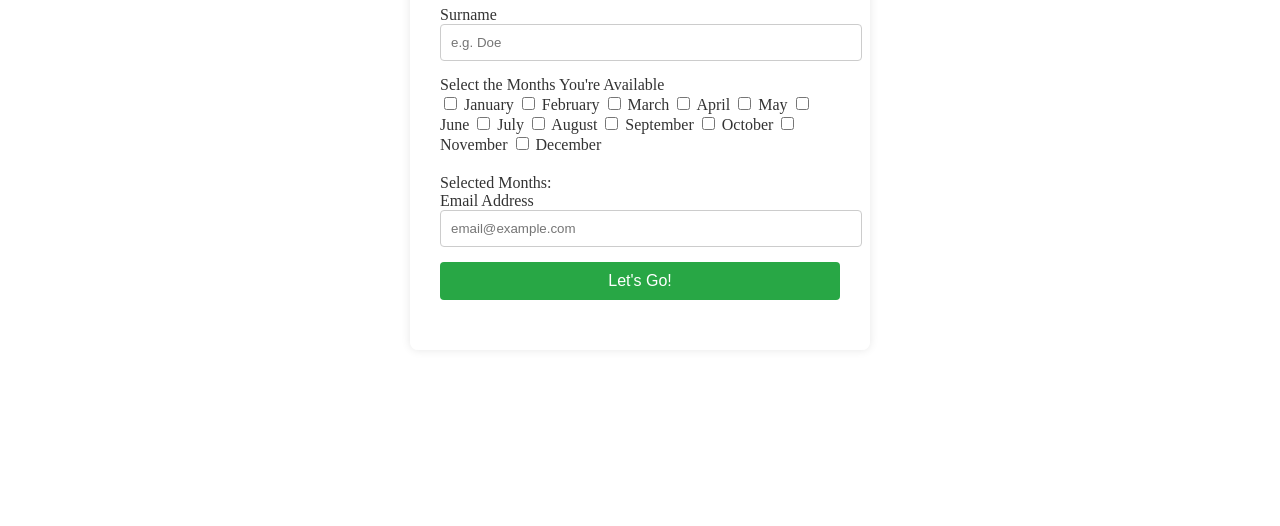
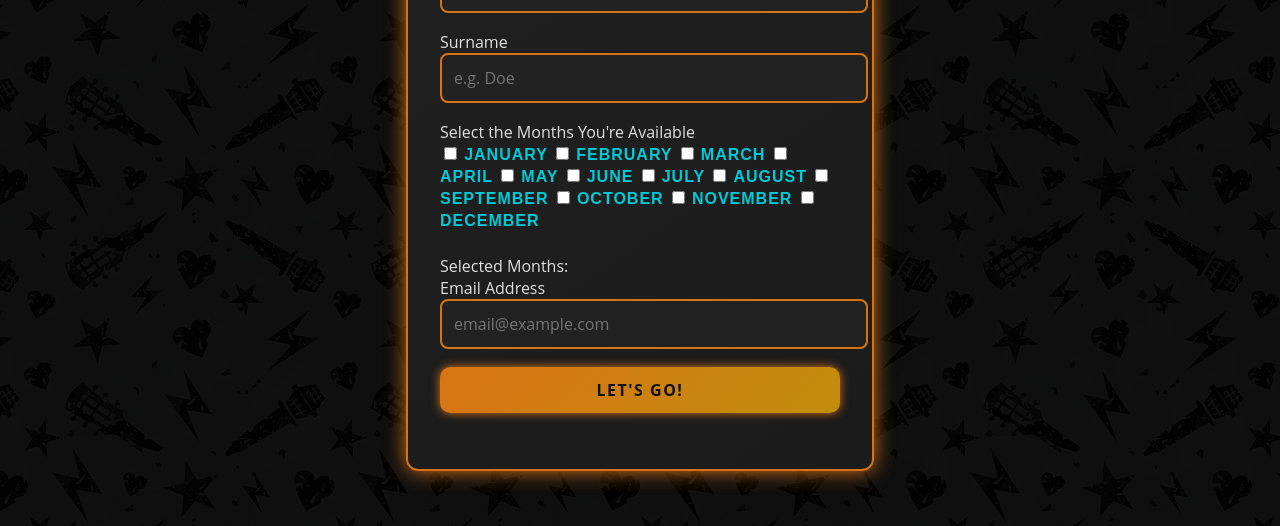
Before and after one commit to letjonnyloop/cw2, a plain HTML site: page html/formPage.html in a window 1280 px wide. Shown: the part 374-900 px from the top of the page. Drawn offline with nearby package versions, Linux system fonts and the light colour scheme; a web font is replaced by a local one.

Commit message:
styling from homepage mimicked

```diff
--- a/css/formPage.css
+++ b/css/formPage.css
@@ -1,80 +1,159 @@
+
+:root {
+    --gold: #d87315;
+    --gold-dark: #c28e0c;
+    --cyan: #00cbd8;
+    --cyan-dark: #00b8c3;
+    --bg-dark: #111111;
+    --bg-darker: #0a0a0a;
+    --text-light: #e0e0e0;
+    --text-muted: #ccc;
+    --card-bg-start: #222222;
+    --card-bg-end: #1b1b1b;
+}
+
 html, body {
     height: 100%;
     margin: 0;
     padding: 0;
+    font-family: 'Open Sans', Arial, sans-serif;
+    background-image: url("../images/background.jpg");
+    background-repeat: repeat;
+    background-color: var(--bg-dark);
+    background-blend-mode: multiply;
+    color: var(--text-light);
 }
-
 
 .form-container {
     position: relative;
-    background-color: rgba(255, 255, 255, 0.8);
-    padding: 30px;
+    background: linear-gradient(145deg, var(--card-bg-start), var(--card-bg-end));
+    padding: 32px;
     width: 400px;
     margin: 100px auto;
-    box-shadow: 0 0 10px rgba(0, 0, 0, 0.1);
-    border-radius: 8px;
-    color: #333;
+    box-shadow: 0 0 20px var(--gold);
+    border-radius: 12px;
+    color: var(--text-light);
+    border: 2px solid var(--gold);
 }
 
 h1 {
     text-align: center;
-    font-family: 'Protest Strike', sans-serif;
+    font-family: 'Anton', 'Protest Strike', sans-serif;
     font-size: 2em;
-    color: #333;
+    color: var(--gold);
+    letter-spacing: 2px;
+    text-transform: uppercase;
+    text-shadow: 0 0 8px var(--gold);
 }
 
 input[type="text"],
 input[type="email"] {
     width: 100%;
-    padding: 10px;
-    margin-bottom: 15px;
-    border: 1px solid #ccc;
-    border-radius: 4px;
+    padding: 12px;
+    margin-bottom: 18px;
+    border: 2px solid var(--gold);
+    border-radius: 8px;
+    background-color: var(--card-bg-start);
+    color: var(--text-light);
+    font-family: 'Open Sans', sans-serif;
+    font-size: 1rem;
+    transition: border-color 0.3s;
+}
+
+input[type="text"]:focus,
+input[type="email"]:focus {
+    border-color: var(--cyan);
+    box-shadow: 0 0 8px var(--cyan);
+    outline: none;
 }
 
 .checkbox-group {
-    margin-bottom: 15px;
+    margin-bottom: 18px;
+}
+
+.checkbox-group label {
+    color: var(--cyan);
+    font-weight: 700;
+    font-family: 'Anton', sans-serif;
+    letter-spacing: 1px;
+    text-transform: uppercase;
 }
 
 button {
     width: 100%;
-    padding: 10px;
-    background-color: #28a745;
-    color: white;
+    padding: 12px;
+    background: linear-gradient(135deg, var(--gold), var(--gold-dark));
+    color: #111;
     border: none;
-    border-radius: 4px;
-    font-size: 16px;
+    border-radius: 10px;
+    font-size: 1.1rem;
+    font-family: 'Anton', 'Open Sans', sans-serif;
+    font-weight: 700;
+    text-transform: uppercase;
+    letter-spacing: 1.5px;
     cursor: pointer;
+    box-shadow: 0 0 10px var(--gold);
+    transition: all 0.3s ease;
 }
 
 button:hover {
-    background-color: #218838;
+    background: linear-gradient(135deg, var(--cyan), var(--cyan-dark));
+    color: #111;
+    box-shadow: 0 0 15px var(--cyan);
 }
 
 #selectedMonthsContainer {
-    margin-top: 20px;
+    margin-top: 24px;
 }
 
 #selectedMonths {
     display: flex;
     flex-wrap: wrap;
-    gap: 8px;
+    gap: 10px;
 }
 
 .selected-month {
-    background-color: #007bff;
-    color: white;
-    padding: 5px 10px;
+    background-color: var(--cyan);
+    color: #111;
+    padding: 6px 14px;
     border-radius: 20px;
     cursor: pointer;
+    font-weight: 700;
+    font-family: 'Open Sans', sans-serif;
+    box-shadow: 0 0 8px var(--cyan-dark);
+    transition: background 0.3s;
 }
 
 .selected-month:hover {
-    background-color: #0056b3;
+    background-color: var(--cyan-dark);
 }
 
 #formMessage {
-    margin-top: 20px;
+    margin-top: 24px;
     text-align: center;
-    font-size: 14px;
+    font-size: 15px;
+    color: var(--gold);
+    font-weight: 600;
 }
+
+button,
+input,
+select {
+    font-family: 'Open Sans', sans-serif;
+    font-size: 1rem;
+}
+
+button:focus,
+input:focus,
+select:focus {
+    outline: 2px solid var(--cyan);
+    outline-offset: 2px;
+}
+
+@media (max-width: 600px) {
+    .form-container {
+        width: 95vw;
+        padding: 16px;
+        margin: 40px auto;
+    }
+}
```
